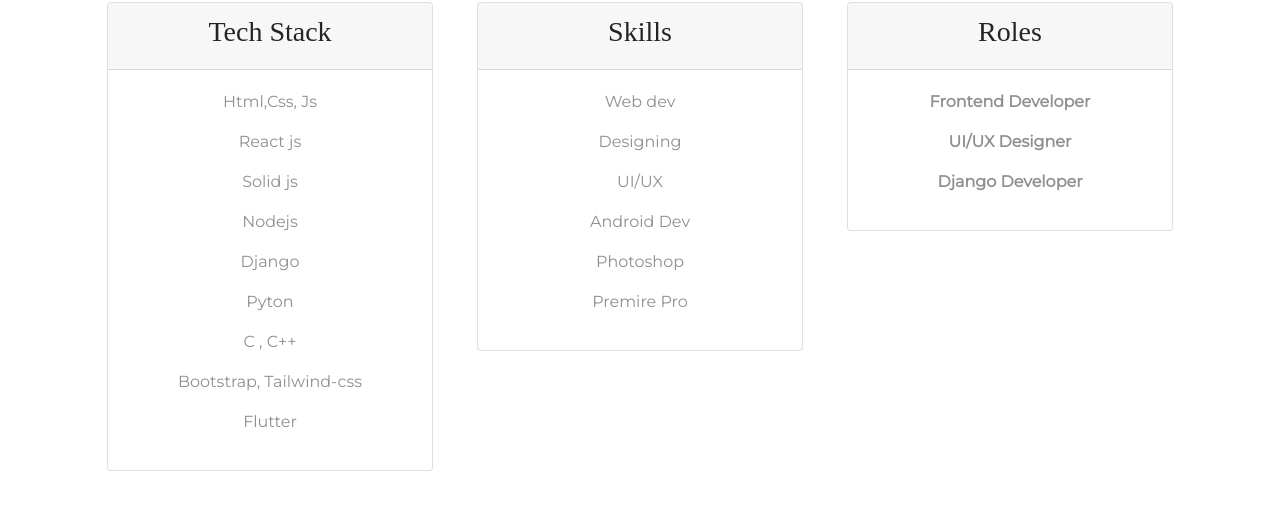
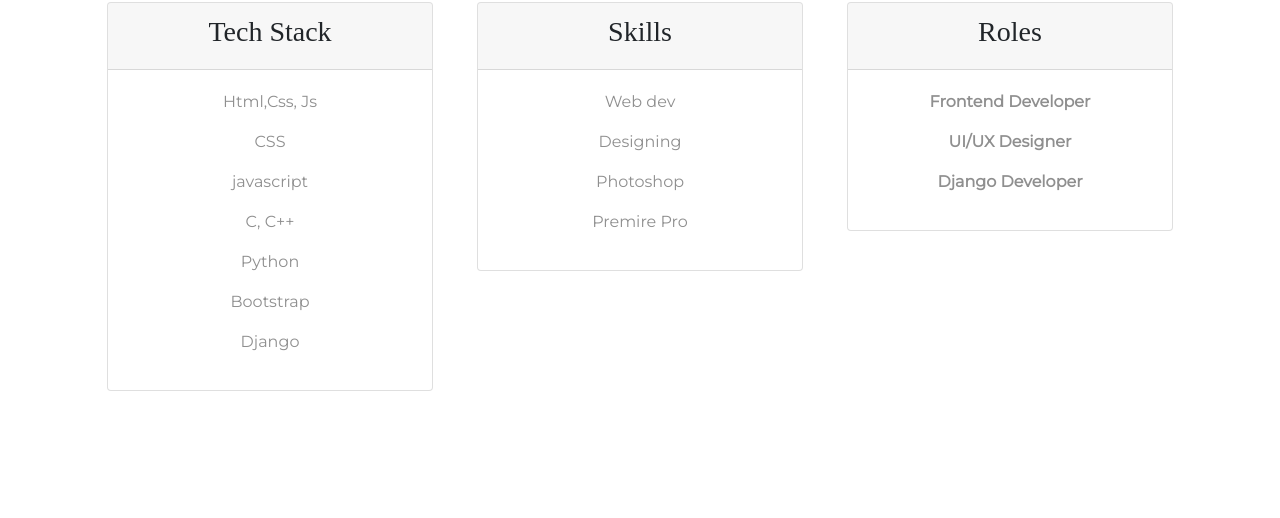
Before and after one commit to 0504ankitsharma/My-Portfolio, a plain HTML site: page index.html in a window 1280 px wide. Shown: the part 816-1334 px from the top of the page. Drawn offline with nearby package versions, Linux system fonts and the light colour scheme.

Commit message:
Update index.html

```diff
--- a/index.html
+++ b/index.html
@@ -101,14 +101,12 @@
                     </div>
                     <div class="card-body">
                         <p>Html,Css, Js</p>
-                        <p>React js</p>
-                        <p>Solid js</p>
-                        <p>Nodejs</p>
+                        <p>CSS</p>
+                        <p>javascript</p>
+                        <p>C, C++</p>
+                        <p>Python</p>
+                        <p>Bootstrap</p>
                         <p>Django</p>
-                        <p>Pyton</p>
-                        <p>C , C++</p>
-                        <p>Bootstrap, Tailwind-css</p>
-                        <p>Flutter</p>
 
                     </div>
                 </div>
@@ -122,8 +120,6 @@
                     <div class="card-body">
                         <p>Web dev</p>
                         <p>Designing</p>
-                        <p>UI/UX</p>
-                        <p>Android Dev</p>
                         <p> Photoshop</p>
                         <p>Premire Pro</p>
                     </div>
@@ -155,7 +151,6 @@
         <img class="Skills-logo" src="githublogo.png" alt="github-logo">
         <img class="Skills-logo" src="html5-logo-31819.png" alt="github-logo">
         <img class="Skills-logo" src="javascript-39413.png" alt="Html logo">
-        <img class="Skills-logo" src="firebase.png" alt="firebase-logo">
         <img class="Skills-logo" src="python.jfif" alt="python-logo">
         <img class="Skills-logo" src="react-js.jpg" alt="react-logo">
 
```
